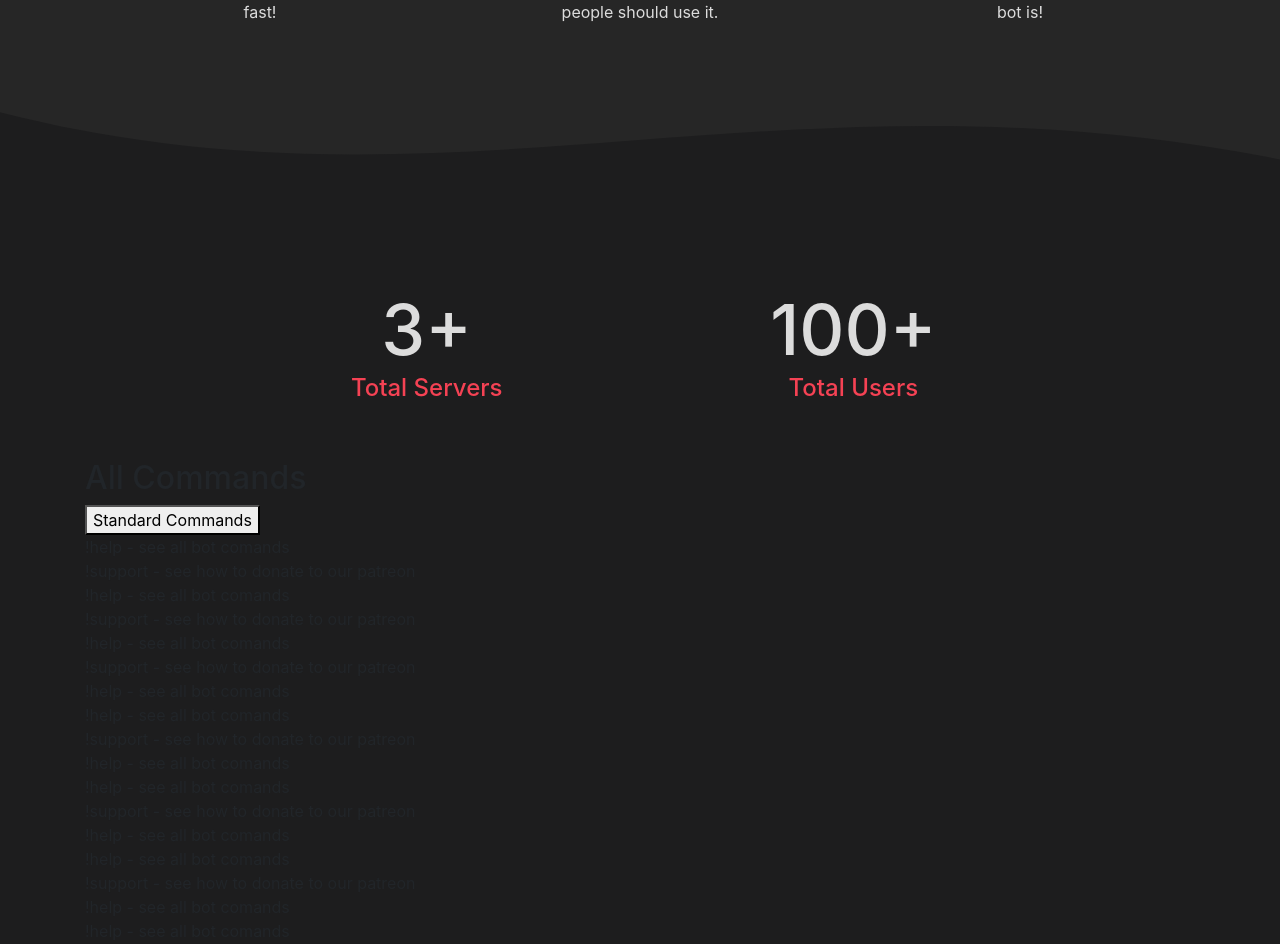
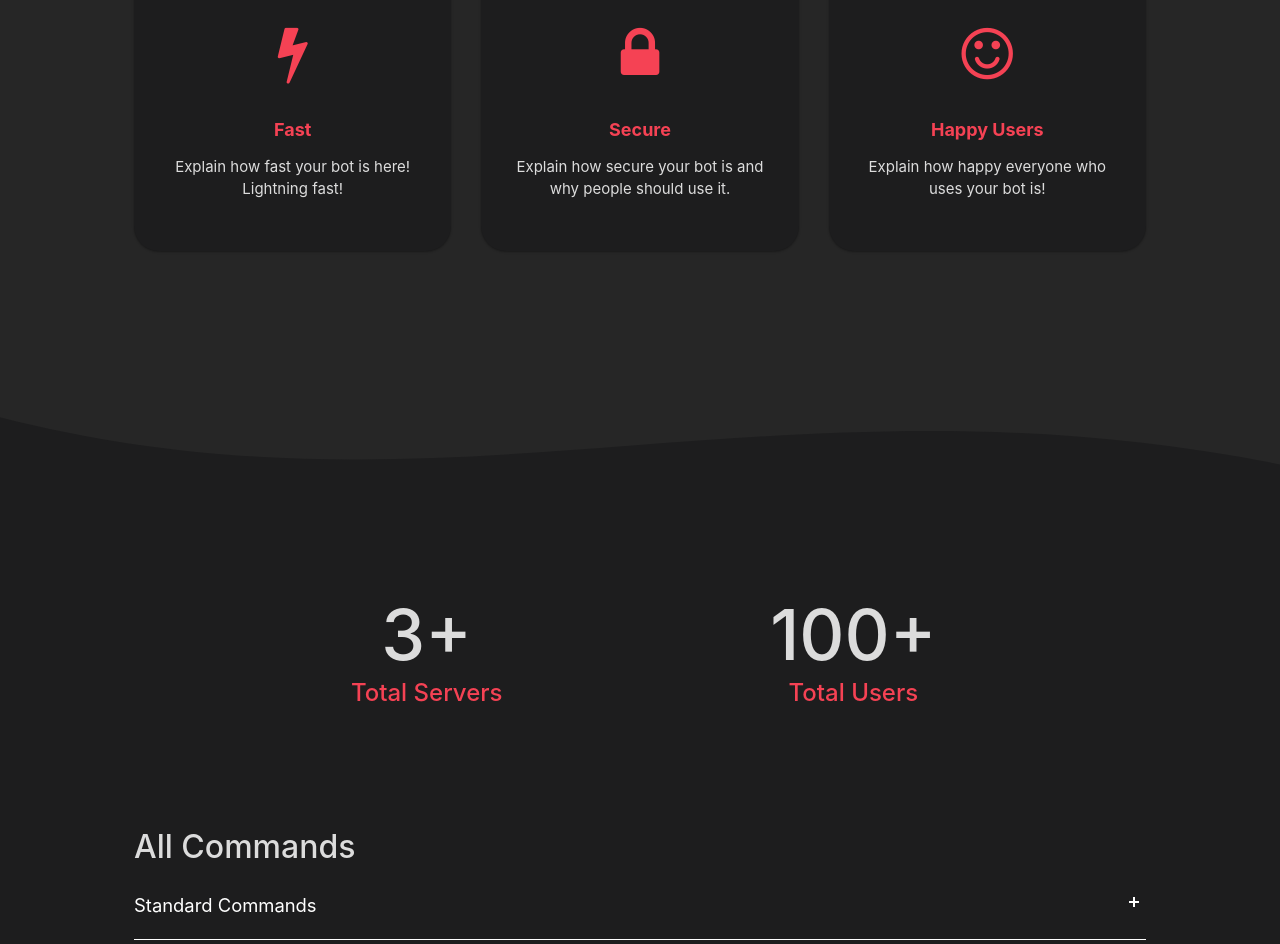
Before and after one commit to VitnessYT/site, a plain HTML site: page index.html in a window 1280 px wide. Shown: the part 888-1832 px from the top of the page. Drawn offline with nearby package versions, Linux system fonts and the light colour scheme; files whose address does not match are found by name.

Commit message:
Update styles.css

```diff
--- a/assets/css/styles.css
+++ b/assets/css/styles.css
@@ -99,3 +99,186 @@
 .features-boxed .item {
   text-align: center;
 }
+
+.features-boxed .item .box {
+  text-align: center;
+  padding: 30px;
+  background-color: #fff;
+  margin-bottom: 30px;
+}
+
+.features-boxed .item .icon {
+  font-size: 60px;
+  color: #1485ee;
+  margin-top: 20px;
+  margin-bottom: 35px;
+}
+
+.features-boxed .item .name {
+  font-weight: bold;
+  font-size: 18px;
+  margin-bottom: 8px;
+  margin-top: 0;
+  color: inherit;
+}
+
+.features-boxed .item .description {
+  font-size: 15px;
+  margin-top: 15px;
+  margin-bottom: 20px;
+}
+
+a:hover {
+  text-decoration: none;
+  color: var(--main-color);
+}
+
+.shadow-lg.box:hover {
+  background: rgb(244,241,241);
+  box-shadow: 0 14px 28px rgba(0,0,0,0.25), 0 10px 10px rgba(0,0,0,0.22);
+}
+
+a {
+  color: var(--main-color);
+}
+
+/* accordion */
+
+* {
+  box-sizing: border-box;
+}
+
+*::before, *::after {
+  box-sizing: border-box;
+}
+
+.container {
+  margin: 0 auto;
+  padding: 4rem;
+  color: var(--secondary-text-color);
+}
+
+.accordion .accordion-item {
+  border-bottom: 1px solid var(--text-color);
+}
+
+.accordion .accordion-item button[aria-expanded='true'] {
+  border-bottom: 1px solid var(--link);
+}
+
+.accordion button {
+  position: relative;
+  display: block;
+  text-align: left;
+  width: 100%;
+  padding: 1em 0;
+  color: var(--text-color);
+  font-size: 1.15rem;
+  font-weight: 400;
+  border: none;
+  background: none;
+  outline: none;
+}
+
+.accordion button:hover, .accordion button:focus {
+  cursor: pointer;
+  color: var(--link);
+}
+
+.accordion button:hover::after, .accordion button:focus::after {
+  cursor: pointer;
+  color: var(--link);
+  border-right: 1px solid var(--link);
+}
+
+.accordion button .accordion-title {
+  padding: 1em 1.5em 1em 0;
+}
+
+.accordion button .icon {
+  display: inline-block;
+  position: absolute;
+  top: 18px;
+  right: 0;
+  width: 22px;
+  height: 22px;
+}
+
+.accordion button .icon::before {
+  display: block;
+  position: absolute;
+  content: '';
+  top: 9px;
+  left: 5px;
+  width: 10px;
+  height: 2px;
+  background: currentColor;
+}
+
+.accordion button .icon::after {
+  display: block;
+  position: absolute;
+  content: '';
+  top: 5px;
+  left: 9px;
+  width: 2px;
+  height: 10px;
+  background: currentColor;
+}
+
+.accordion button[aria-expanded='true'] {
+  color: var(--link);
+}
+
+.accordion button[aria-expanded='true'] .icon::after {
+  width: 0;
+}
+
+.accordion button[aria-expanded='true'] + .accordion-content {
+  opacity: 1;
+  max-height: 250em;
+  transition: all 200ms linear;
+  will-change: opacity, max-height;
+}
+
+.accordion .accordion-content {
+  opacity: 0;
+  max-height: 0;
+  overflow: hidden;
+  transition: opacity 200ms linear, max-height 200ms linear;
+  will-change: opacity, max-height;
+}
+
+.accordion .accordion-content p {
+  font-size: 1rem;
+  font-weight: 300;
+  margin: 2em 0;
+}
+
+div#features {
+  box-shadow: 0 1px 3px rgba(0,0,0,0.12), 0 1px 2px rgba(0,0,0,0.24);
+  transition: all 0.3s cubic-bezier(.25,.8,.25,1);
+  border-radius: 25px;
+  background: var(--background);
+}
+
+div#features:hover {
+  box-shadow: 0 14px 28px rgba(0,0,0,0.25), 0 10px 10px rgba(0,0,0,0.22);
+}
+
+.partner:hover {
+  border-radius: 598px;
+  border-style: solid;
+  border-color: var(--main-color);
+}
+
+.partner {
+  width: 160px;
+  height: 160px;
+  transition: all 200ms linear;
+}
+
+.yeet {
+  text-align: center;
+  padding: 18px;
+}
```
